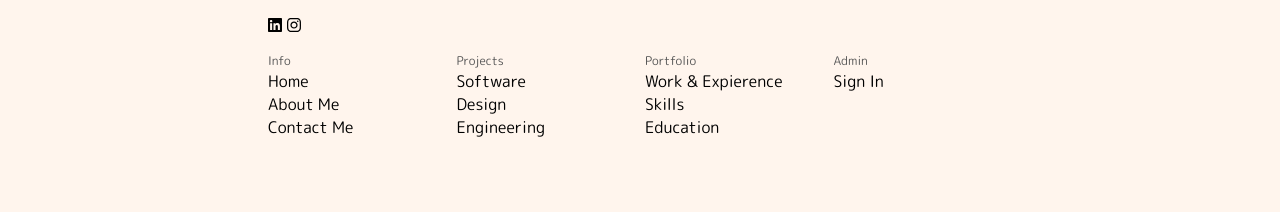
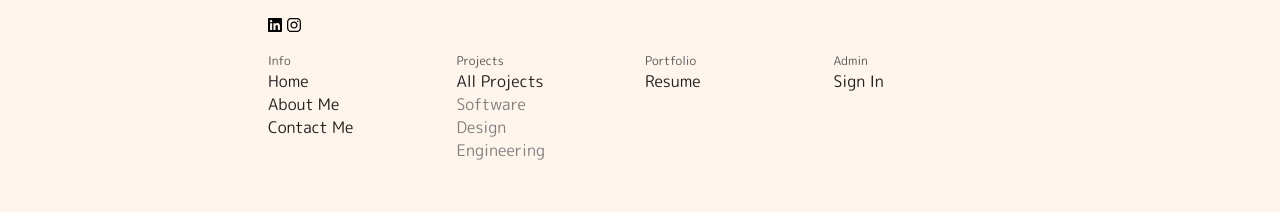
Before and after one commit to Dcloftus/Portfolio, a React (Create React App) app in the folder frontend/: page /projects in a window 1280 px wide. Shown: the part 219-431 px from the top of the page. Built offline with nearby package versions, Linux system fonts and the light colour scheme; no server answers.

Commit message:
Footer links added

```diff
--- a/frontend/src/components/Footer/Footer.css
+++ b/frontend/src/components/Footer/Footer.css
@@ -35,6 +35,24 @@
 
 .listHeader {
     font-size: 12px;
+    color: var(--text-seondary-color);
+}
+
+.link a {
+    color: var(--background-color);
+    text-decoration: none;
+}
+
+.link a:hover {
+    text-decoration: underline;
+}
+
+.link a:visited {
+    color: var(--background-color);
+    text-decoration: none;
+}
+
+.link a > .disabled a {
     color: var(--text-seondary-color);
 }
 
--- a/frontend/src/components/Footer/Footer.js
+++ b/frontend/src/components/Footer/Footer.js
@@ -1,4 +1,6 @@
 import React from 'react';
+import { Link } from 'react-router-dom';
+
 import './Footer.css';
 
 import { ReactComponent as LinkedIn } from '../../assets/icons/LinkedIn-black.svg';
@@ -6,6 +8,14 @@ import { ReactComponent as Instagram } from '../../assets/icons/Instagram-black.
 import { ReactComponent as Signature } from '../../assets/icons/Signature.svg'
 
 function Footer() {
+    const ConditionalLink = ({ to, disabled, children }) => {
+        return disabled ? (
+            <span style={{ color: 'gray', cursor: 'not-allowed' }}>{children}</span>
+        ) : (
+            <Link to={to}>{children}</Link>
+        );
+    };
+
     return (
         <div className='footer'>
             <div className='footerContainer'>
@@ -18,31 +28,30 @@ function Footer() {
                     <div className='menuBlock'>
                         <ul>
                             <li className='listHeader'>Info</li>
-                            <li>Home</li>
-                            <li>About Me</li>
-                            <li>Contact Me</li>
+                            <li className='link'><Link to="/">Home</Link></li>
+                            <li className='link'><Link to="/about">About Me</Link></li>
+                            <li className='link'><Link to="/contact">Contact Me</Link></li>
                         </ul>
                     </div>
                     <div className='menuBlock'>
                         <ul>
                             <li className='listHeader'>Projects</li>
-                            <li>Software</li>
-                            <li>Design</li>
-                            <li>Engineering</li>
+                            <li className='link'><Link to="/projects">All Projects</Link></li>
+                            <li className='link'><ConditionalLink to="/" disabled={true}>Software</ConditionalLink></li>
+                            <li className='link'><ConditionalLink to="/" disabled={true}>Design</ConditionalLink></li>
+                            <li className='link'><ConditionalLink to="/" disabled={true}>Engineering</ConditionalLink></li>
                         </ul>
                     </div>
                     <div className='menuBlock'>
                         <ul>
                             <li className='listHeader'>Portfolio</li>
-                            <li>Work & Expierence</li>
-                            <li>Skills</li>
-                            <li>Education</li>
+                            <li className='link'><Link to="/resume">Resume</Link></li>
                         </ul>
                     </div>
                     <div className='menuBlock'>
                         <ul className='linksList'>
                             <li className='listHeader'>Admin</li>
-                            <li className='link'>Sign In</li>
+                            <li className='link'><a href="https://api.danielloftus.dev/admin">Sign In</a></li>
                         </ul>
                     </div>
 
```
